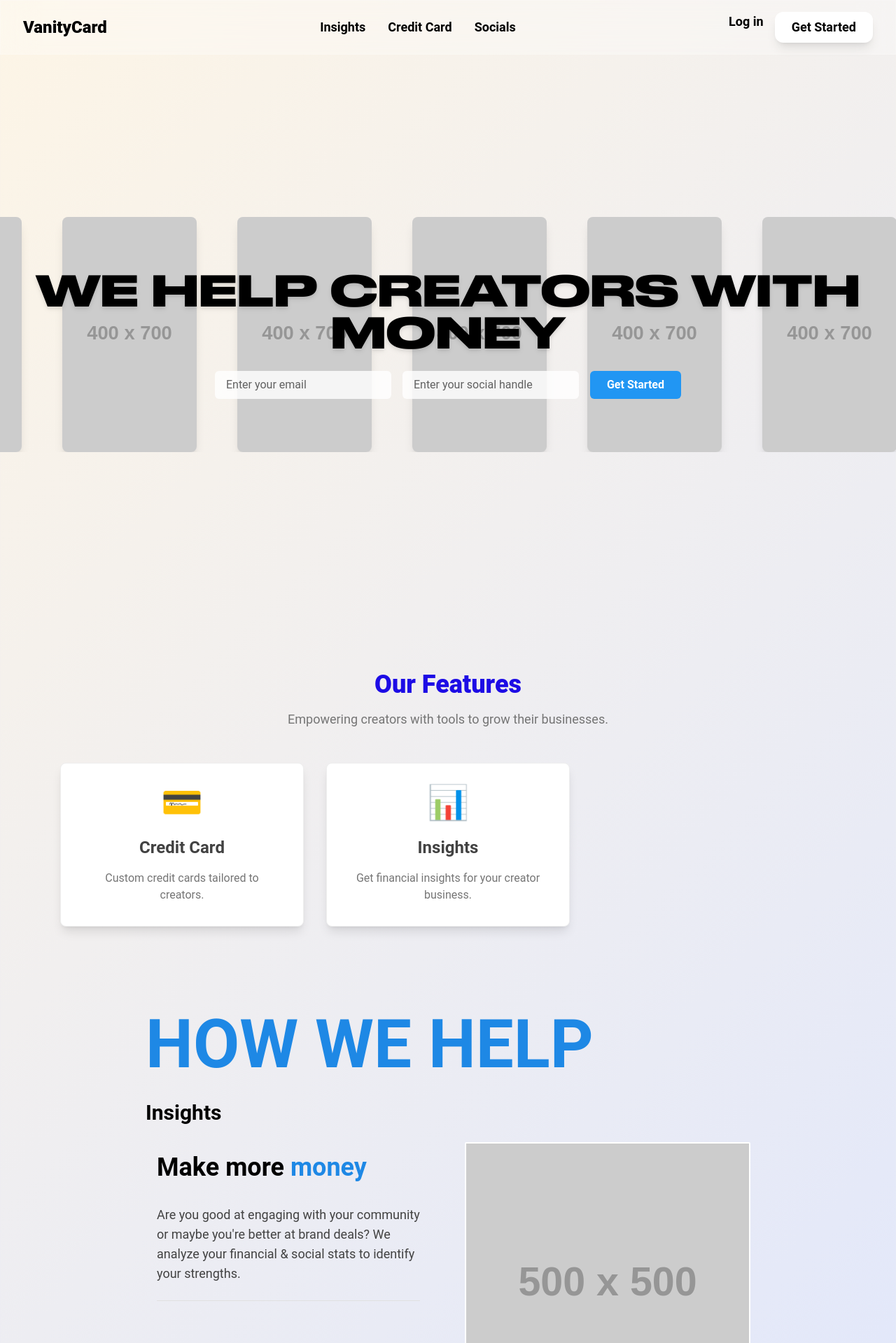
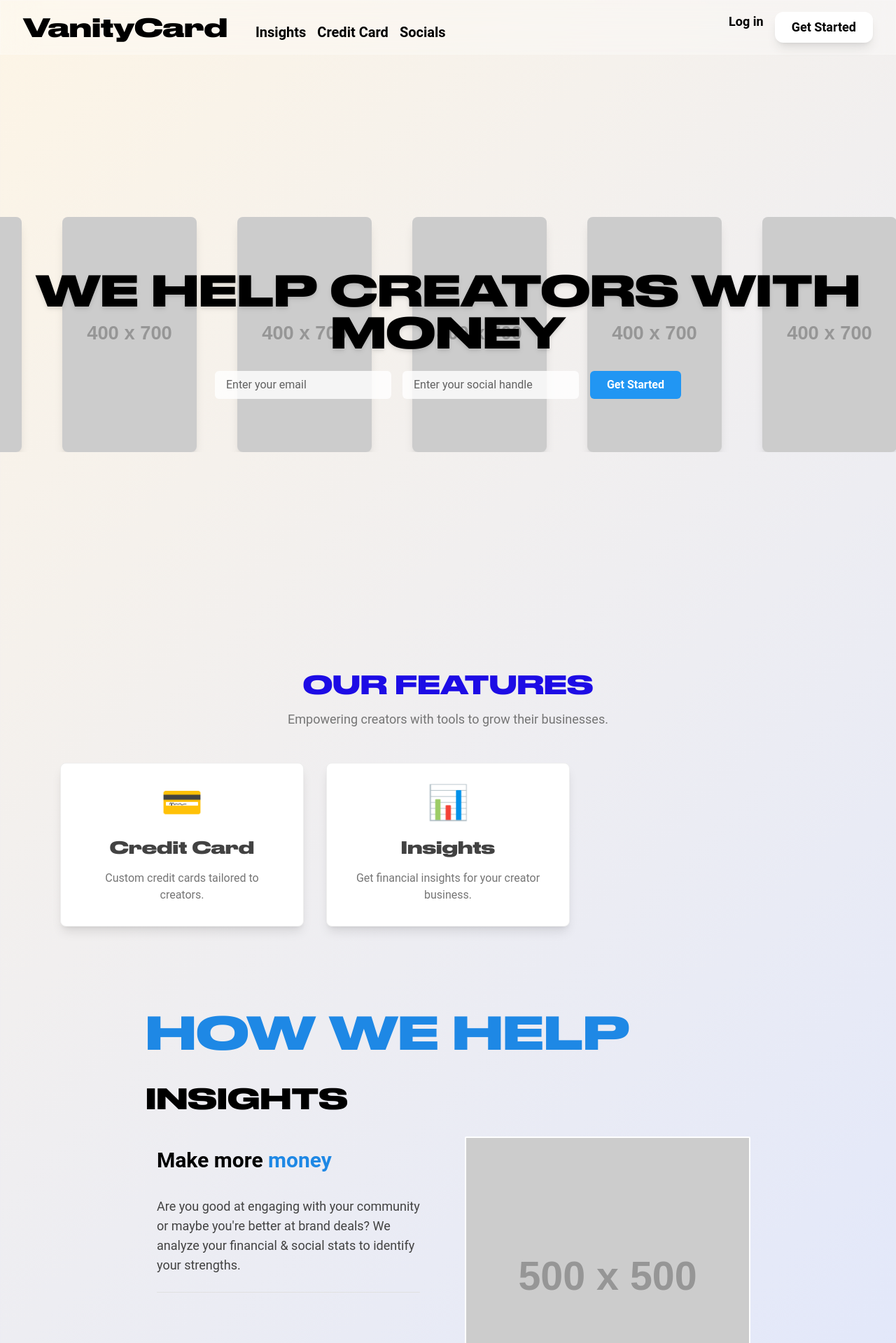
Before and after one commit to arijitk930/NEON-KARAT, a React (Vite) app: page / in a window 1280 px wide. Shown: the top 1919 px of the page at 70% size. Built offline with nearby package versions, Linux system fonts and the light colour scheme.

Commit message:
navbar changes

```diff
--- a/src/components/Features.jsx
+++ b/src/components/Features.jsx
@@ -16,7 +16,9 @@ const Features = () => {
     <section className="text-[#1D0CE5] py-20 ">
       <div className="container mx-auto px-4">
         <div className="text-center mb-12">
-          <h2 className="text-4xl font-extrabold">Our Features</h2>
+          <h2 className="text-4xl font-extrabold font-primaryBold">
+            OUR FEATURES
+          </h2>
           <p className="text-lg text-gray-600 mt-4">
             Empowering creators with tools to grow their businesses.
           </p>
@@ -28,7 +30,7 @@ const Features = () => {
               className="p-8 border border-gray-200 rounded-lg text-center shadow-lg bg-white transition-transform transform hover:scale-105 hover:shadow-xl"
             >
               <div className="text-5xl mb-6 text-[#1D0CE5]">{feature.icon}</div>
-              <h3 className="text-2xl font-bold mb-4 text-gray-800">
+              <h3 className="text-2xl font-bold mb-4 text-gray-800 font-primaryBold">
                 {feature.title}
               </h3>
               <p className="text-gray-600">{feature.description}</p>
--- a/src/components/Insights.jsx
+++ b/src/components/Insights.jsx
@@ -79,14 +79,16 @@ export default function Insights() {
     <div className="relative min-h-screen">
       <div className="max-w-5xl mx-auto px-6 md:px-12 lg:px-20 py-10">
         <div className="sticky top-4">
-          <h1 className="font-bold text-4xl md:text-6xl lg:text-8xl text-center md:text-left text-blue-600 mb-8">
+          <h1 className="font-primaryBold text-4xl md:text-6xl lg:text-[4rem] text-center md:text-left text-blue-600 mb-8">
             HOW WE HELP
           </h1>
-          <h2 className="font-bold text-3xl mb-6">Insights</h2>
+          <h2 className="font-bold text-[40px] mb-6 font-primaryBold">
+            INSIGHTS
+          </h2>
 
           <div className="grid grid-cols-1 md:grid-cols-2 gap-12 items-start">
             {/* Left side content */}
-            <div className="space-y-8">
+            <div className="space-y-3">
               {data.map((item, index) => (
                 <div
                   key={index}
@@ -100,7 +102,7 @@ export default function Insights() {
                   }}
                 >
                   <button
-                    className={`text-left text-2xl md:text-3xl lg:text-4xl font-bold mb-2 transition-opacity duration-300 ${
+                    className={`text-left text-2xl md:text-3xl lg:text-[30px] font-bold mb-2 transition-opacity duration-300 ${
                       themeClasses[theme].title
                     } ${activeCard === index ? "opacity-100" : "opacity-50"}`}
                     onClick={() => setActiveCard(index)}
--- a/src/components/Navbar.jsx
+++ b/src/components/Navbar.jsx
@@ -1,20 +1,46 @@
 import { useState } from "react";
 import { FiMenu, FiX } from "react-icons/fi"; // Import icons
-
 import { Link } from "react-router-dom";
 
 const Navbar = () => {
   const [menuOpen, setMenuOpen] = useState(false);
 
   return (
-    <nav
-      className="backdrop-blur-xl bg-white/30 border border-white/20
-p-4 lg:px-8 flex justify-between items-center font-bold text-lg sticky top-0 z-50 transition-all duration-300 ease-in-out"
-    >
+    <nav className="backdrop-blur-xl bg-white/30 border border-white/20 p-4 lg:px-8 flex justify-between items-center font-bold text-lg sticky top-0 z-50 transition-all duration-300 ease-in-out">
+      <div className="flex items-baseline space-x-10">
         {/* Logo */}
-      <Link to="/" className="text-2xl font-extrabold text-black">
+        <Link to="/" className="text-4xl font-primaryBold text-black">
           VanityCard
         </Link>
+
+        {/* Menu links */}
+        <ul className="hidden lg:flex space-x-4">
+          <li>
+            <Link
+              to="/insights"
+              className="text-black hover:text-blue-600 hover: transition-colors cursor-pointer relative text-xl w-fit block after:block after:content-[''] after:absolute after:h-[3px] after:bg-black after:w-full after:scale-x-0 after:hover:scale-x-100 after:transition after:duration-300 after:origin-center"
+            >
+              Insights
+            </Link>
+          </li>
+          <li>
+            <Link
+              to="/credit"
+              className="text-black hover:text-blue-600 transition-colors cursor-pointer relative text-xl w-fit block after:block after:content-[''] after:absolute after:h-[3px] after:bg-black after:w-full after:scale-x-0 after:hover:scale-x-100 after:transition after:duration-300 after:origin-center"
+            >
+              Credit Card
+            </Link>
+          </li>
+          <li>
+            <Link
+              to="/"
+              className="text-black hover:text-blue-600 transition-colors cursor-pointer relative text-xl w-fit block after:block after:content-[''] after:absolute after:h-[3px] after:bg-black after:w-full after:scale-x-0 after:hover:scale-x-100 after:transition after:duration-300 after:origin-center"
+            >
+              Socials
+            </Link>
+          </li>
+        </ul>
+      </div>
 
       {/* Hamburger menu for mobile */}
       <div className="lg:hidden">
@@ -26,30 +52,36 @@ p-4 lg:px-8 flex justify-between items-center font-bold text-lg sticky top-0 z-5
         </button>
       </div>
 
-      {/* Menu links */}
+      {/* Mobile Menu links */}
       <ul
-        className={`lg:flex lg:space-x-8 absolute lg:static w-full lg:w-auto left-0 top-16 lg:top-auto lg:bg-transparent lg:flex-row flex-col items-center lg:items-start lg:space-y-0 space-y-6 p-6 lg:p-0 transition-all duration-500 ease-in-out ${
-          menuOpen ? "block" : "hidden lg:block"
+        className={`lg:hidden absolute w-full left-0 top-16 bg-white border border-gray-200 shadow-lg transition-all duration-500 ease-in-out ${
+          menuOpen ? "block" : "hidden"
         }`}
       >
+        <li>
           <Link
             to="/insights"
-          className="text-black hover:text-blue-600 transition-colors cursor-pointer"
+            className="block px-6 py-2 text-black hover:text-blue-600 transition-colors cursor-pointer"
           >
             Insights
           </Link>
+        </li>
+        <li>
           <Link
             to="/credit"
-          className="text-black hover:text-blue-600 transition-colors cursor-pointer"
+            className="block px-6 py-2 text-black hover:text-blue-600 transition-colors cursor-pointer"
           >
             Credit Card
           </Link>
+        </li>
+        <li>
           <Link
             to="/"
-          className="text-black hover:text-blue-600 transition-colors cursor-pointer"
+            className="block px-6 py-2 text-black hover:text-blue-600 transition-colors cursor-pointer"
           >
             Socials
           </Link>
+        </li>
       </ul>
 
       {/* Action buttons */}
```
Lines whose indentation alone changed are shown as unchanged.
